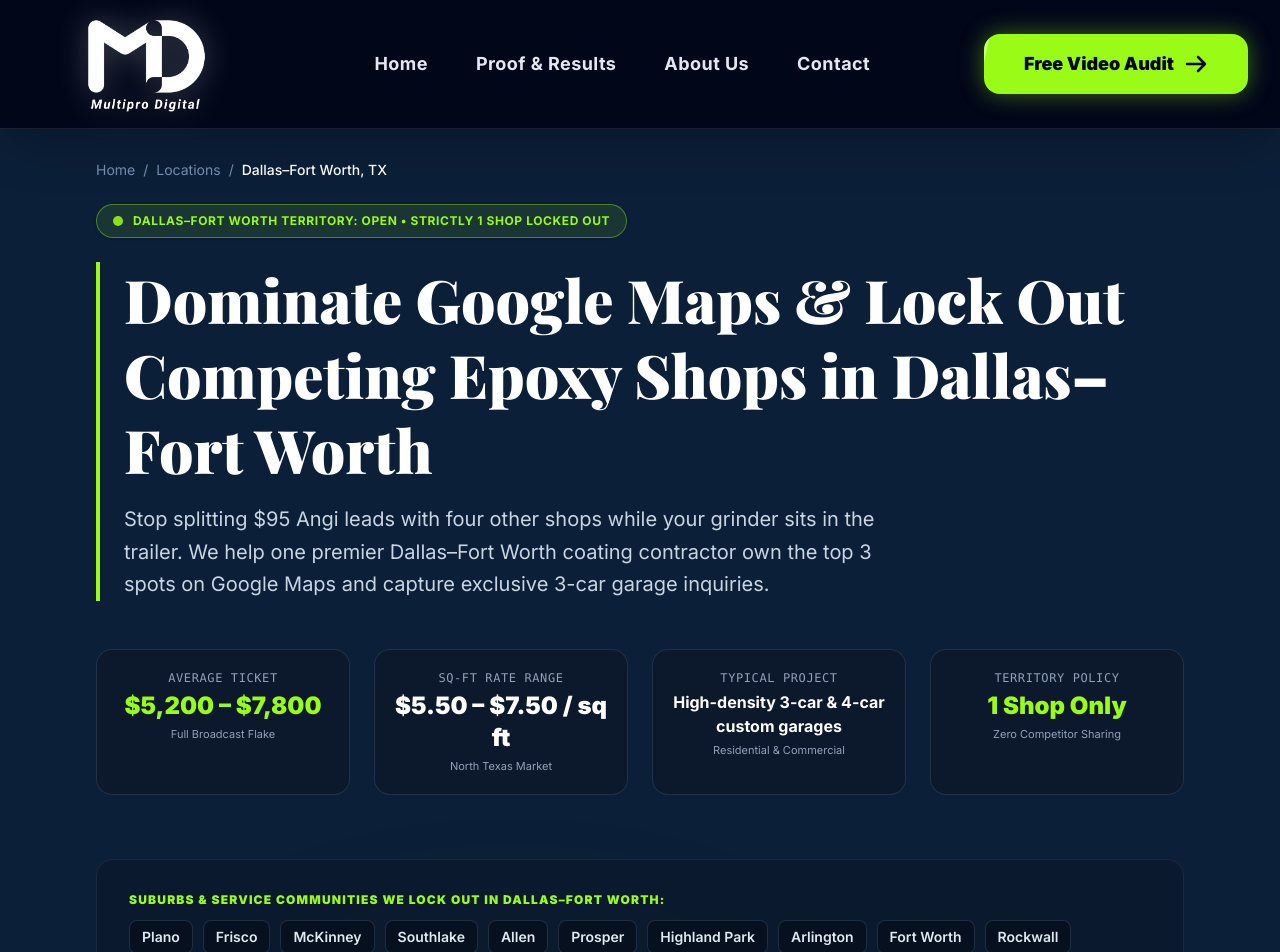
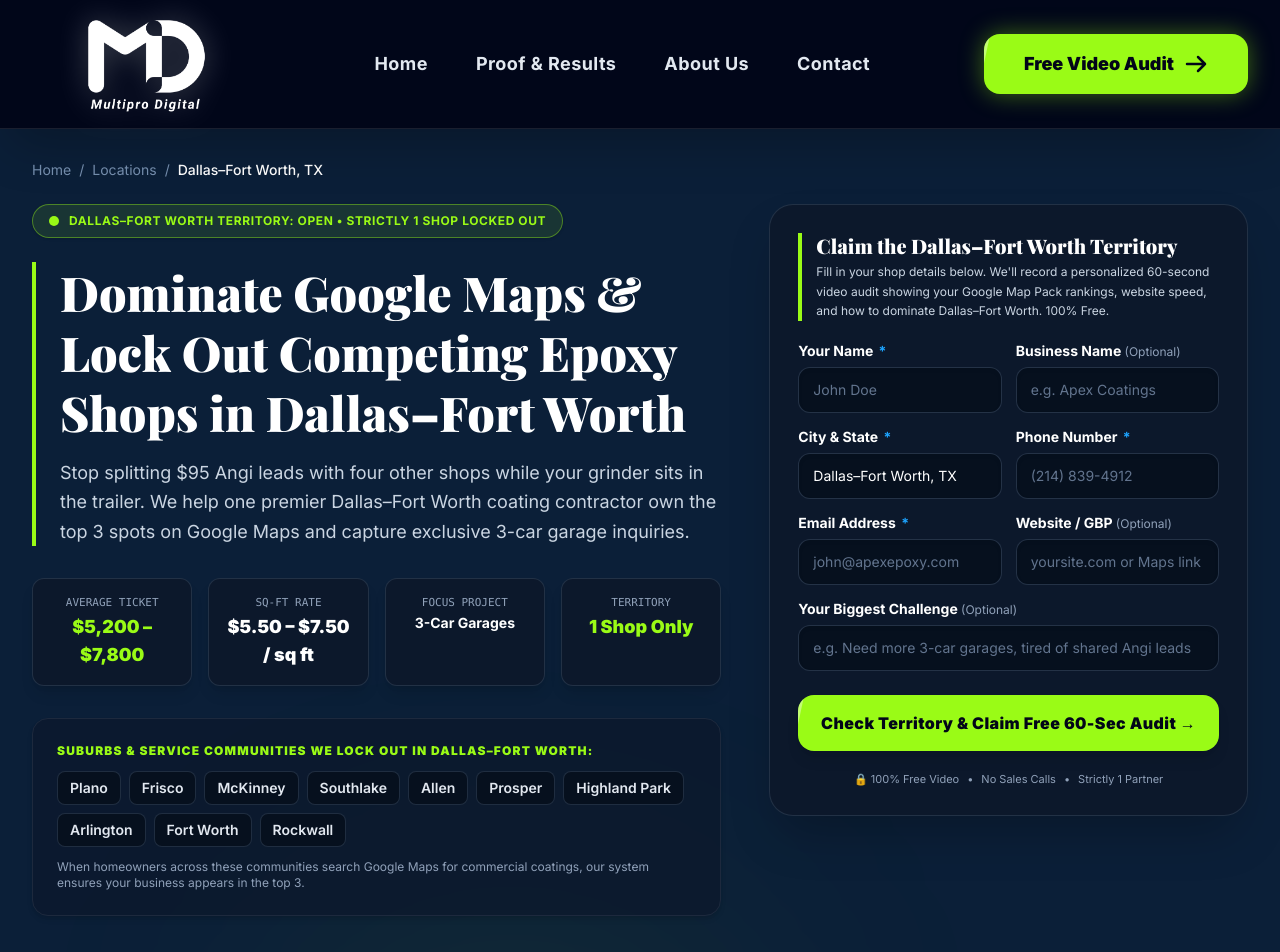
Before and after one commit to mahabubkabir40-ai/multipro-digital, a Next.js app: page /locations/dallas-epoxy-contractor-marketing in a window 1280 px wide. Shown: the top 952 px of the page. Built offline with nearby package versions, Linux system fonts and the light colour scheme; a web font is replaced by a local one.

Commit message:
feat(locations): move video audit form to right side of hero section on all location pages

```diff
--- a/src/app/locations/[city]/CityAuditForm.tsx
+++ b/src/app/locations/[city]/CityAuditForm.tsx
@@ -47,7 +47,7 @@ export default function CityAuditForm({ defaultCity = '' }: Props) {
           ...data,
           _ts: mountedTime,
           _subject: `⚡ Territory Audit Request: ${data['Business Name'] || data.Name} (${defaultCity})`,
-          source: `location-page-${defaultCity.toLowerCase().replace(/[^a-z0-9]+/g, '-')}`,
+          source: `location-hero-${defaultCity.toLowerCase().replace(/[^a-z0-9]+/g, '-')}`,
         }),
       });
 
@@ -69,31 +69,31 @@ export default function CityAuditForm({ defaultCity = '' }: Props) {
   };
 
   const inputClass =
-    'w-full bg-[#06101e] border border-slate-700/70 rounded-xl px-4 py-3 sm:py-3.5 text-sm sm:text-base text-white placeholder-slate-500 focus:outline-none focus:bg-[#071324] focus:border-[#1da4ff] focus:ring-2 focus:ring-[#1da4ff]/30 transition-all shadow-inner';
-  const labelClass = 'block text-white text-xs sm:text-sm font-bold mb-2';
+    'w-full bg-[#06101e] border border-slate-700/70 rounded-xl px-3.5 py-2.5 sm:py-3 text-sm text-white placeholder-slate-500 focus:outline-none focus:bg-[#071324] focus:border-[#1da4ff] focus:ring-2 focus:ring-[#1da4ff]/30 transition-all shadow-inner';
+  const labelClass = 'block text-white text-xs sm:text-sm font-bold mb-1.5';
 
   if (isSuccess) {
     return (
-      <div className="py-16 text-center animate-in fade-in zoom-in duration-500">
-        <div className="w-16 h-16 bg-brand-lime rounded-full flex items-center justify-center mx-auto mb-4 shadow-[0_0_30px_rgba(154,251,22,0.4)]">
-          <svg className="w-8 h-8 text-slate-950" fill="none" stroke="currentColor" viewBox="0 0 24 24">
+      <div className="py-12 text-center animate-in fade-in zoom-in duration-500">
+        <div className="w-14 h-14 bg-brand-lime rounded-full flex items-center justify-center mx-auto mb-3 shadow-[0_0_30px_rgba(154,251,22,0.4)]">
+          <svg className="w-7 h-7 text-slate-950" fill="none" stroke="currentColor" viewBox="0 0 24 24">
             <path strokeLinecap="round" strokeLinejoin="round" strokeWidth="3" d="M5 13l4 4L19 7" />
           </svg>
         </div>
-        <h3 className="text-2xl font-serif font-black text-white mb-2">Territory Request Received!</h3>
-        <p className="text-slate-300 text-sm">Redirecting to your confirmation page...</p>
+        <h3 className="text-xl font-serif font-black text-white mb-1.5">Territory Request Received!</h3>
+        <p className="text-slate-300 text-xs sm:text-sm">Redirecting to your confirmation page...</p>
       </div>
     );
   }
 
   return (
-    <form onSubmit={handleSubmit} className="space-y-5 sm:space-y-6">
+    <form onSubmit={handleSubmit} className="space-y-4">
       {/* Anti-spam honeypots & timing */}
       <input type="hidden" name="_ts" value={mountedTime} />
       <input type="text" name="_honey" className="hidden" tabIndex={-1} autoComplete="off" aria-hidden="true" style={{ display: 'none' }} />
       <input type="text" name="_hp_company_website" className="hidden" tabIndex={-1} autoComplete="off" aria-hidden="true" style={{ display: 'none' }} />
 
-      <div className="grid grid-cols-1 sm:grid-cols-2 gap-5 sm:gap-6">
+      <div className="grid grid-cols-1 sm:grid-cols-2 gap-3.5">
         {/* Your Name */}
         <div>
           <label htmlFor="loc-name" className={labelClass}>
@@ -113,13 +113,13 @@ export default function CityAuditForm({ defaultCity = '' }: Props) {
         {/* Business Name */}
         <div>
           <label htmlFor="loc-business" className={labelClass}>
-            Business Name <span className="text-slate-400 font-normal text-xs sm:text-sm ml-1">(Optional)</span>
+            Business Name <span className="text-slate-400 font-normal text-xs">(Optional)</span>
           </label>
           <input
             id="loc-business"
             type="text"
             name="Business Name"
-            placeholder="e.g. Apex Epoxy Coatings"
+            placeholder="e.g. Apex Coatings"
             disabled={isSubmitting}
             className={inputClass}
           />
@@ -166,7 +166,7 @@ export default function CityAuditForm({ defaultCity = '' }: Props) {
             id="loc-email"
             type="email"
             name="Email"
-            placeholder="john@apexepoxycoatings.com"
+            placeholder="john@apexepoxy.com"
             required
             disabled={isSubmitting}
             className={inputClass}
@@ -176,13 +176,13 @@ export default function CityAuditForm({ defaultCity = '' }: Props) {
         {/* Website or Google Business Profile */}
         <div>
           <label htmlFor="loc-website" className={labelClass}>
-            Website or Google Business Profile <span className="text-slate-400 font-normal text-xs sm:text-sm ml-1">(Optional)</span>
+            Website / GBP <span className="text-slate-400 font-normal text-xs">(Optional)</span>
           </label>
           <input
             id="loc-website"
             type="text"
             name="Website or Google Business Profile"
-            placeholder="yoursite.com or Google Maps link"
+            placeholder="yoursite.com or Maps link"
             disabled={isSubmitting}
             className={inputClass}
           />
@@ -191,13 +191,13 @@ export default function CityAuditForm({ defaultCity = '' }: Props) {
         {/* Your Biggest Challenge */}
         <div className="sm:col-span-2">
           <label htmlFor="loc-challenge" className={labelClass}>
-            Your Biggest Challenge in {defaultCity || 'Your Market'} <span className="text-slate-400 font-normal text-xs sm:text-sm ml-1">(Optional)</span>
+            Your Biggest Challenge <span className="text-slate-400 font-normal text-xs">(Optional)</span>
           </label>
           <input
             id="loc-challenge"
             type="text"
             name="Your Biggest Challenge"
-            placeholder="e.g. Need more 3-car garages, tired of shared Angi leads, or need an instant quote calculator"
+            placeholder="e.g. Need more 3-car garages, tired of shared Angi leads"
             disabled={isSubmitting}
             className={inputClass}
           />
@@ -205,17 +205,17 @@ export default function CityAuditForm({ defaultCity = '' }: Props) {
       </div>
 
       {error && (
-        <div className="p-3.5 rounded-xl bg-red-950/80 text-red-300 text-xs sm:text-sm font-medium border border-red-800/80">
+        <div className="p-3 rounded-xl bg-red-950/80 text-red-300 text-xs font-medium border border-red-800/80">
           {error}
         </div>
       )}
 
       {/* Submit Button */}
-      <div className="sm:col-span-2 pt-3 sm:pt-4 flex justify-center">
+      <div className="pt-2">
         <button
           type="submit"
           disabled={isSubmitting}
-          className="relative group overflow-hidden px-8 sm:px-10 py-3.5 sm:py-4 rounded-xl sm:rounded-2xl bg-brand-lime text-slate-950 font-black text-sm sm:text-base tracking-wide transition-all duration-300 transform hover:scale-[1.02] hover:shadow-[0_0_35px_rgba(154,251,22,0.6)] active:scale-95 select-none touch-manipulation disabled:opacity-70 disabled:cursor-not-allowed shadow-lg"
+          className="relative group overflow-hidden w-full py-3.5 sm:py-4 rounded-xl sm:rounded-2xl bg-brand-lime text-slate-950 font-black text-sm sm:text-base tracking-wide transition-all duration-300 transform hover:scale-[1.01] hover:shadow-[0_0_35px_rgba(154,251,22,0.6)] active:scale-95 select-none touch-manipulation disabled:opacity-70 disabled:cursor-not-allowed shadow-lg"
           style={{ WebkitTapHighlightColor: 'transparent' }}
         >
           <span className="relative z-10 flex items-center justify-center gap-2">
@@ -236,6 +236,14 @@ export default function CityAuditForm({ defaultCity = '' }: Props) {
           )}
         </button>
       </div>
+
+      <div className="flex items-center justify-center gap-2 pt-1 text-[11px] text-slate-400">
+        <span>🔒 100% Free Video</span>
+        <span>•</span>
+        <span>No Sales Calls</span>
+        <span>•</span>
+        <span>Strictly 1 Partner</span>
+      </div>
     </form>
   );
 }
--- a/src/app/locations/[city]/page.tsx
+++ b/src/app/locations/[city]/page.tsx
@@ -97,8 +97,8 @@ export default async function LocationPage({ params }: PageProps) {
       <div className="absolute top-1/4 left-1/4 w-96 h-96 bg-brand-lime/10 rounded-full blur-[140px] pointer-events-none" />
       <div className="absolute bottom-1/4 right-1/4 w-[500px] h-[500px] bg-blue-500/10 rounded-full blur-[160px] pointer-events-none" />
 
-      {/* Top Content Container */}
-      <div className="max-w-6xl mx-auto px-4 sm:px-6 lg:px-8 relative z-10">
+      {/* Hero Section Container */}
+      <div className="max-w-7xl mx-auto px-4 sm:px-6 lg:px-8 relative z-10">
 
         {/* Breadcrumb Navigation */}
         <nav aria-label="Breadcrumb" className="mb-6 flex items-center space-x-2 text-xs sm:text-sm text-blue-200/60 font-sans">
@@ -109,55 +109,53 @@ export default async function LocationPage({ params }: PageProps) {
           <span className="text-white font-medium">{location.city}, {location.state}</span>
         </nav>
 
+        {/* 2-COLUMN HERO SECTION: Story & Local Context on Left, Audit Form on Right */}
+        <div className="grid lg:grid-cols-12 gap-8 lg:gap-12 items-start mb-20">
+
+          {/* Left Column: Narrative, Suburbs & Local Snapshot */}
+          <div className="lg:col-span-7">
             {/* Territory Status Badge */}
             <div className="inline-flex items-center gap-2.5 px-4 py-2 rounded-full border border-brand-lime/40 bg-brand-lime/10 text-brand-lime font-bold tracking-wider uppercase text-xs mb-6 shadow-sm">
               <span className="w-2.5 h-2.5 rounded-full bg-brand-lime animate-pulse" />
               <span>{location.city} Territory: {location.territoryStatus} • Strictly 1 Shop Locked Out</span>
             </div>
 
-        {/* Hero Section */}
-        <div className="border-l-4 border-brand-lime pl-4 sm:pl-6 mb-12">
-          <h1 className="text-3xl sm:text-4xl md:text-5xl lg:text-6xl font-serif font-black text-white leading-tight">
+            {/* Headline & Subheadline */}
+            <div className="border-l-4 border-brand-lime pl-4 sm:pl-6 mb-8">
+              <h1 className="text-3xl sm:text-4xl md:text-5xl font-serif font-black text-white leading-tight">
                 {location.headline}
               </h1>
-          <p className="mt-4 text-slate-300 font-sans text-base sm:text-lg md:text-xl leading-relaxed max-w-3xl">
+              <p className="mt-4 text-slate-300 font-sans text-base sm:text-lg leading-relaxed">
                 {location.subheadline}
               </p>
             </div>
 
             {/* Local Market Snapshot Cards */}
-        <div className="grid grid-cols-2 md:grid-cols-4 gap-4 sm:gap-6 mb-16">
-          <div className="bg-[#0c182b] border border-slate-700/60 rounded-2xl p-4 sm:p-5 text-center">
-            <span className="block text-xs font-mono uppercase tracking-wider text-slate-400 mb-1">Average Ticket</span>
-            <span className="text-lg sm:text-2xl font-black text-brand-lime">{location.avgTicket}</span>
-            <span className="block text-[11px] text-slate-400 mt-1">Full Broadcast Flake</span>
+            <div className="grid grid-cols-2 sm:grid-cols-4 gap-3 sm:gap-4 mb-8">
+              <div className="bg-[#0c182b] border border-slate-700/60 rounded-xl p-3 sm:p-4 text-center shadow-lg">
+                <span className="block text-[11px] font-mono uppercase text-slate-400 mb-0.5">Average Ticket</span>
+                <span className="text-base sm:text-lg font-black text-brand-lime">{location.avgTicket}</span>
               </div>
-
-          <div className="bg-[#0c182b] border border-slate-700/60 rounded-2xl p-4 sm:p-5 text-center">
-            <span className="block text-xs font-mono uppercase tracking-wider text-slate-400 mb-1">Sq-Ft Rate Range</span>
-            <span className="text-lg sm:text-2xl font-black text-white">{location.sqftRate}</span>
-            <span className="block text-[11px] text-slate-400 mt-1">{location.region} Market</span>
+              <div className="bg-[#0c182b] border border-slate-700/60 rounded-xl p-3 sm:p-4 text-center shadow-lg">
+                <span className="block text-[11px] font-mono uppercase text-slate-400 mb-0.5">Sq-Ft Rate</span>
+                <span className="text-base sm:text-lg font-black text-white">{location.sqftRate}</span>
               </div>
-
-          <div className="bg-[#0c182b] border border-slate-700/60 rounded-2xl p-4 sm:p-5 text-center">
-            <span className="block text-xs font-mono uppercase tracking-wider text-slate-400 mb-1">Typical Project</span>
-            <span className="text-sm sm:text-base font-bold text-white line-clamp-1 sm:line-clamp-none">{location.garageType}</span>
-            <span className="block text-[11px] text-slate-400 mt-1">Residential &amp; Commercial</span>
+              <div className="bg-[#0c182b] border border-slate-700/60 rounded-xl p-3 sm:p-4 text-center shadow-lg">
+                <span className="block text-[11px] font-mono uppercase text-slate-400 mb-0.5">Focus Project</span>
+                <span className="text-xs sm:text-sm font-bold text-white line-clamp-1">3-Car Garages</span>
               </div>
-
-          <div className="bg-[#0c182b] border border-slate-700/60 rounded-2xl p-4 sm:p-5 text-center">
-            <span className="block text-xs font-mono uppercase tracking-wider text-slate-400 mb-1">Territory Policy</span>
-            <span className="text-lg sm:text-2xl font-black text-brand-lime">1 Shop Only</span>
-            <span className="block text-[11px] text-slate-400 mt-1">Zero Competitor Sharing</span>
+              <div className="bg-[#0c182b] border border-slate-700/60 rounded-xl p-3 sm:p-4 text-center shadow-lg">
+                <span className="block text-[11px] font-mono uppercase text-slate-400 mb-0.5">Territory</span>
+                <span className="text-base sm:text-lg font-black text-brand-lime">1 Shop Only</span>
               </div>
             </div>
 
-        {/* Local High-Wealth Suburbs We Target (No location symbol) */}
-        <div className="bg-[#0c182b]/70 border border-slate-800 rounded-2xl p-6 sm:p-8 mb-16">
+            {/* Suburbs We Lock Out (Clean badges, no pin emoji) */}
+            <div className="bg-[#0c182b]/70 border border-slate-800 rounded-2xl p-5 sm:p-6 shadow-md">
               <h2 className="text-xs uppercase tracking-widest font-black text-brand-lime mb-3">
                 Suburbs &amp; Service Communities We Lock Out In {location.city}:
               </h2>
-          <div className="flex flex-wrap gap-2 sm:gap-2.5">
+              <div className="flex flex-wrap gap-2">
                 {location.suburbs.map((suburb) => (
                   <span
                     key={suburb}
@@ -167,14 +165,33 @@ export default async function LocationPage({ params }: PageProps) {
                   </span>
                 ))}
               </div>
-          <p className="text-xs text-slate-400 mt-4">
-            When homeowners across these communities search Google Maps for commercial polyaspartic coatings or flake garage floors, our system ensures your business appears in the top 3.
+              <p className="text-xs text-slate-400 mt-3 font-sans">
+                When homeowners across these communities search Google Maps for commercial coatings, our system ensures your business appears in the top 3.
+              </p>
+            </div>
+          </div>
+
+          {/* Right Column: Hero Form Card */}
+          <div id="hero-claim-form" className="lg:col-span-5 w-full scroll-mt-28">
+            <div className="bg-[#0c182b] rounded-2xl sm:rounded-3xl p-5 sm:p-7 shadow-2xl border border-slate-700/60 text-white">
+              <div className="border-l-4 border-brand-lime pl-3.5 mb-5">
+                <h2 className="text-lg sm:text-xl font-serif font-black text-white leading-tight">
+                  Claim the {location.city} Territory
+                </h2>
+                <p className="mt-1 text-slate-300 font-sans text-xs leading-relaxed">
+                  Fill in your shop details below. We&apos;ll record a personalized 60-second video audit showing your Google Map Pack rankings, website speed, and how to dominate {location.city}. 100% Free.
                 </p>
               </div>
 
+              <CityAuditForm defaultCity={`${location.city}, ${location.state}`} />
+            </div>
+          </div>
+
+        </div>
+
         {/* Regional Concrete & Slab Profile */}
-        <div className="grid md:grid-cols-2 gap-8 items-start mb-16">
-          <div className="bg-[#0c182b] border border-slate-700/60 rounded-3xl p-6 sm:p-8">
+        <div className="grid md:grid-cols-2 gap-8 items-start mb-20">
+          <div className="bg-[#0c182b] border border-slate-700/60 rounded-3xl p-6 sm:p-8 shadow-xl">
             <div className="inline-block px-3 py-1 rounded-md bg-blue-500/10 text-blue-400 text-xs font-bold uppercase tracking-wider mb-4">
               Regional Slab &amp; Climate Profile
             </div>
@@ -200,7 +217,7 @@ export default async function LocationPage({ params }: PageProps) {
             </div>
           </div>
 
-          <div className="bg-[#0c182b] border border-slate-700/60 rounded-3xl p-6 sm:p-8">
+          <div className="bg-[#0c182b] border border-slate-700/60 rounded-3xl p-6 sm:p-8 shadow-xl">
             <div className="inline-block px-3 py-1 rounded-md bg-red-500/10 text-red-400 text-xs font-bold uppercase tracking-wider mb-4">
               Local Market Friction
             </div>
@@ -232,14 +249,14 @@ export default async function LocationPage({ params }: PageProps) {
 
           <div className="grid md:grid-cols-3 gap-6">
             {location.growthPillars.map((pillar, idx) => (
-              <div key={idx} className="bg-[#0c182b] border border-slate-700/60 rounded-2xl p-6 relative">
+              <div key={idx} className="bg-[#0c182b] border border-slate-700/60 rounded-2xl p-6 relative shadow-lg">
                 <span className="text-4xl font-black text-brand-lime/20 absolute top-4 right-4">
                   0{idx + 1}
                 </span>
                 <h3 className="text-lg font-serif font-black text-white mb-2 pr-8">
                   {pillar.title}
                 </h3>
-                <p className="text-slate-300 text-sm leading-relaxed">
+                <p className="text-slate-300 text-sm leading-relaxed font-sans">
                   {pillar.description}
                 </p>
               </div>
@@ -254,23 +271,25 @@ export default async function LocationPage({ params }: PageProps) {
         <Portfolio />
       </div>
 
-      {/* Bottom Claim Territory Form Container */}
-      <div className="max-w-6xl mx-auto px-4 sm:px-6 lg:px-8 relative z-10">
-        <div className="bg-[#0c182b] rounded-2xl sm:rounded-3xl p-6 sm:p-10 md:p-12 shadow-2xl border border-slate-700/60">
-          <div className="border-l-4 border-brand-lime pl-4 sm:pl-6 mb-8">
-            <h2 className="text-2xl sm:text-3xl md:text-4xl font-serif font-black text-white leading-tight">
-              Claim the {location.city} Territory Before Your Competitor Does
+      {/* Closing CTA & Back Link Container */}
+      <div className="max-w-6xl mx-auto px-4 sm:px-6 lg:px-8 relative z-10 mt-16">
+        <div className="bg-[#0c182b] rounded-3xl p-8 sm:p-12 text-center border border-slate-700/60 shadow-2xl">
+          <h2 className="text-2xl sm:text-3xl md:text-4xl font-serif font-black text-white mb-3">
+            Ready to Lock Out Your Competitors in {location.city}?
           </h2>
-            <p className="mt-2 text-slate-300 font-sans text-sm sm:text-base max-w-2xl">
-              Fill in your shop details below. We&apos;ll record a personalized 60-second video showing your current Google Map Pack rankings, website speed score, and the exact fixes to dominate {location.city}. 100% Free.
+          <p className="text-slate-300 text-sm sm:text-base max-w-xl mx-auto mb-8 font-sans">
+            We partner with strictly one epoxy coating contractor in {location.city}. Check your territory and claim your free audit before another shop locks it down.
           </p>
-          </div>
-
-          <CityAuditForm defaultCity={`${location.city}, ${location.state}`} />
+          <a
+            href="#hero-claim-form"
+            className="inline-flex items-center gap-2 px-8 py-4 rounded-2xl bg-brand-lime text-slate-950 font-black text-sm sm:text-base hover:brightness-105 transition-all shadow-xl select-none"
+          >
+            Claim {location.city} Territory Above ↑
+          </a>
         </div>
 
         {/* Back Link to Hub */}
-        <div className="mt-12 text-center">
+        <div className="mt-10 text-center">
           <Link
             href="/locations"
             className="inline-flex items-center gap-2 text-sm text-brand-lime hover:text-white font-bold transition-colors"
```
Lines whose indentation alone changed are shown as unchanged.
